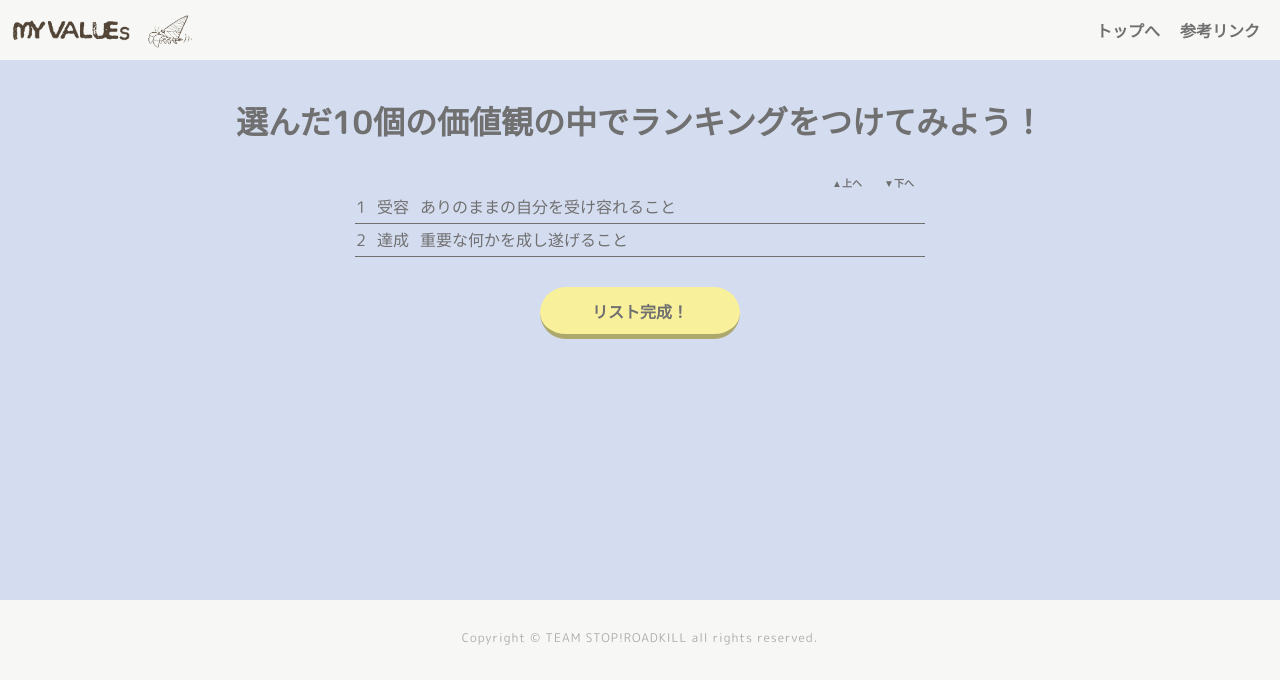
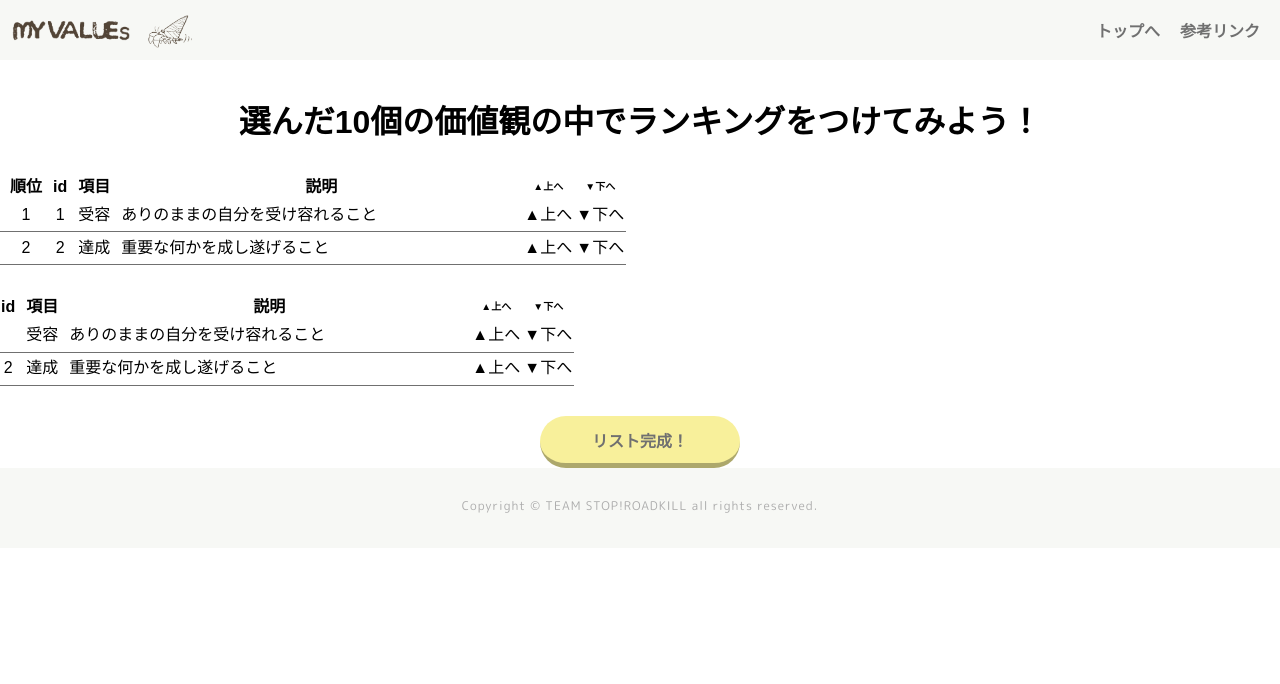
Before and after one commit to t-mitomi/myvalues, a Flask app: page /page4 in a window 1280 px wide. Shown: the top 684 px of the page. Run offline with Flask 2, Linux system fonts and the light colour scheme; some libraries are stand-ins or nearby versions.

Commit message:
values100 db更新、page4

```diff
--- a/static/css/style.css
+++ b/static/css/style.css
@@ -126,8 +126,8 @@ li{
 .first-list table{
     border-collapse: collapse;
     margin-top: 30px;
-    margin-left: auto;
-    margin-right: auto;
+    /* margin-left: auto;
+    margin-right: auto; */
 }
 
 .precious {
@@ -235,3 +235,7 @@ h2.p1_list{
     width: 193px;
     height: 130px;
 }
+
+.flex_container{
+    display: flex;
+}
--- a/static/js/common.js
+++ b/static/js/common.js
@@ -2,4 +2,23 @@ $(function(){
     $('a').on('click', function() {
       return false;
     });
-  });
+    // jQueryでテーブルの行を操作する（移動・削除・追加） https://qiita.com/zinbe/items/f5be42aa47d0960c7195
+    $('.rowup').click(function() {
+
+        let $row = $(this).closest("tr");
+        let $row_prev = $row.prev("tr");
+        if($row.prev.length) {
+            $row.insertBefore($row_prev);
+        }
+
+    });
+    $('.rowdown').click(function() {
+
+        let $row = $(this).closest("tr");
+        let $row_next = $row.next("tr");
+        if($row_next.length) {
+            $row.insertAfter($row_next);
+        }
+
+    });
+});
--- a/templates/page4.html
+++ b/templates/page4.html
@@ -1,34 +1,68 @@
 {% extends "base.html" %}
 {% block content %}
-                                <div class="container">
 <div class ="box-list">
     <p>
         <h1>選んだ10個の価値観の中でランキングをつけてみよう！</h1>
     </p>
-
+    <div class="flex_container">
         <div class="first-list">
             <form action="">
                 <table >
                     <tr>
-                                                    <th></th><th></th><th></th><th class="precious">▲上へ</th><th class="precious">▼下へ</th>
+                        <th>順位</th>
+                    </tr>
+                    <tr>
+                        <td class="titles">1</td>
+                    </tr>
+                    <tr>
+                        <td class="titles">2</td>
+                    </tr>
+                </table>
+            </form>
+        </div>
+        <div class="first-list">
+            <form action="">
+                <table >
+                    <tr>
+                        <th>id</th><th>項目</th><th>説明</th><th class="precious">▲上へ</th><th class="precious">▼下へ</th>
                     </tr>
                     <tr>
                         <td>1</td><td class="titles">受容</td><td class="need">ありのままの自分を受け容れること</td>
-                                                        <td><a href="#" class="arrow_o"></a></td>
-                                                        <td><a href="#" class="arrow_u"></a></td>
+                        <td><a href="#" class="rowup">▲上へ</a></td>
+                        <td><a href="#" class="rowdown">▼下へ</a></td>
                     </tr>
                     <tr>
                         <td>2</td><td class="titles">達成</td><td class="need">重要な何かを成し遂げること</td>
-                                                    <td><a href="#" class="arrow_o"></a></td>
-                                                    <td><a href="#" class="arrow_u"></a></td>
+                        <td><a href="#" class="rowup">▲上へ</a></td>
+                        <td><a href="#" class="rowdown">▼下へ</a></td>
                     </tr>
                 </table>
-                                                <div class ="button-box">
-                                                    <input type="submit" value="リスト完成！" class="reset button-shadow">
-                                                </div>
             </form>
         </div>
     </div>
 </div>
+<div class="first-list">
+    <form action="">
+        <table >
+            <tr>
+                <th>id</th><th>項目</th><th>説明</th><th class="precious">▲上へ</th><th class="precious">▼下へ</th>
+            </tr>
+            <tr>
+                <td><input type="hidden" name="r"></td><td class="titles">受容</td><td class="need">ありのままの自分を受け容れること</td>
+                <td><a href="#" class="rowup">▲上へ</a></td>
+                <td><a href="#" class="rowdown">▼下へ</a></td>
+            </tr>
+            <tr>
+                <td>2</td><td class="titles">達成</td><td class="need">重要な何かを成し遂げること</td>
+                <td><a href="#" class="rowup">▲上へ</a></td>
+                <td><a href="#" class="rowdown">▼下へ</a></td>
+            </tr>
+        </table>
+    </form>
+</div>
+
+<div class ="button-box">
+    <input type="submit" value="リスト完成！" class="reset button-shadow">
+</div>
 
 {% endblock %}
```
Also changed, not shown: myvalues.db, myvalues.db.sql. Lines whose indentation alone changed are shown as unchanged.
